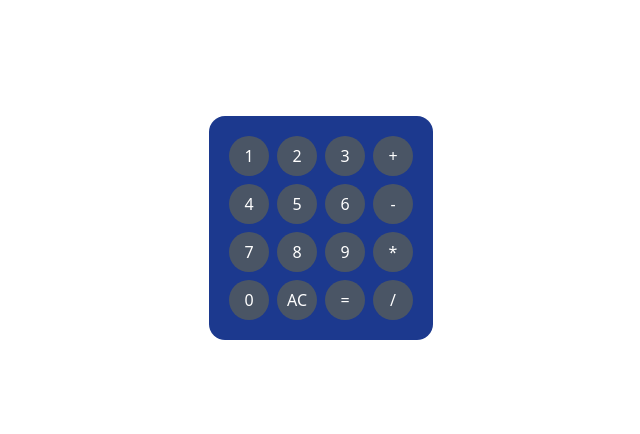
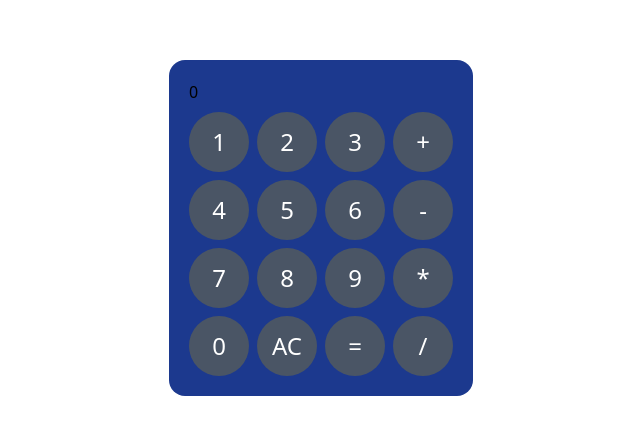
Before and after one commit to Grupo-FIAP-Antonio-Felipe-e-Joao-Vitor/cp4-front-web, a React (Vite) app: page / in a window 1280 px wide. Shown: the part 172-606 px from the top of the page, without its empty margins (319-959 px from the left). Built offline with nearby package versions, Linux system fonts and the light colour scheme.

Commit message:
criando componente tela

```diff
--- a/src/App.jsx
+++ b/src/App.jsx
@@ -1,9 +1,12 @@
 import Botao from "./components/Botao"
+import Tela from "./components/Tela"
 
 function App() {
   return (
-    <section className="h-screen flex justify-center items-center">
-      <section className="bg-blue-900 p-5 flex gap-2 rounded-2xl">
+    <section className="h-screen flex flex-col justify-center items-center">
+      <section className="bg-blue-900 p-5 flex flex-col gap-2 rounded-2xl">
+        <Tela resultado="0" />
+        <section className="flex gap-2">
           <section className=" grid grid-cols-3 grid-rows-4 gap-2 ">
             <Botao label={"1"} />
             <Botao label={"2"} />
@@ -26,6 +29,7 @@ function App() {
           </section>
         </section>
       </section>
+    </section>
   )
 }
 
--- a/src/components/Botao.jsx
+++ b/src/components/Botao.jsx
@@ -2,7 +2,7 @@ import React from 'react'
 
 const Botao = ({ label , funcao}) => {
   return (
-    <button onClick={funcao} className='cursor-pointer bg-gray-600 text-white p-2 text-center h-10 w-10 rounded-full hover:bg-white hover:text-gray-600 transition-colors duration-300'>{ label }</button>
+    <button onClick={funcao} className='cursor-pointer text-2xl bg-gray-600 text-white p-2 text-center h-15 w-15 rounded-full hover:bg-white hover:text-gray-600 transition-colors duration-300'>{ label }</button>
   )
 }
 
--- /dev/null
+++ b/src/components/Tela.jsx
@@ -0,0 +1,13 @@
+import React from 'react'
+
+const Tela = ({ resultado }) => {
+  return (
+    <div>
+        <span>
+            { resultado }
+        </span>
+    </div>
+  )
+}
+
+export default Tela
```
Lines whose indentation alone changed are shown as unchanged.
